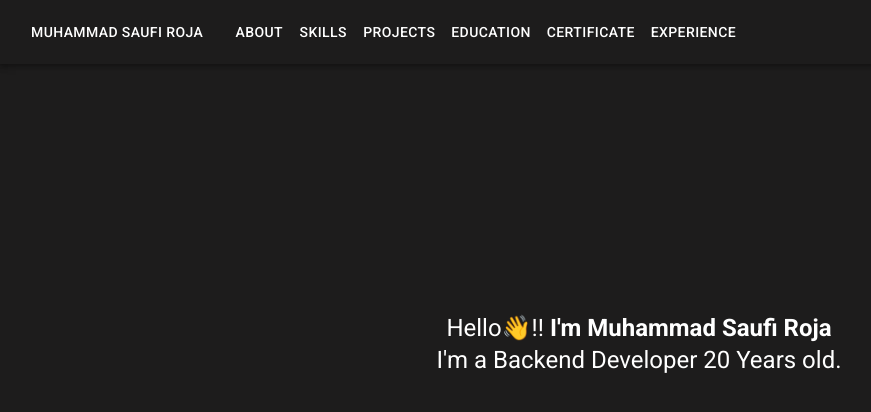
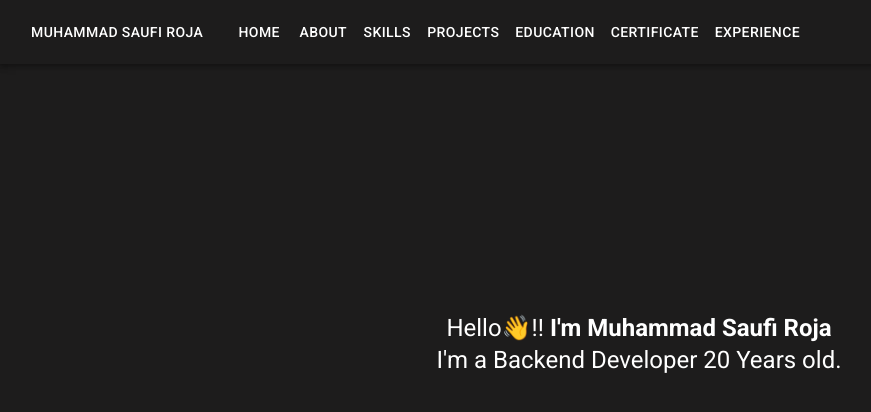
Before and after one commit to saufiroja/portofolio, a React (Create React App) app: page / in a window 1280 px wide. Shown: the top 412 px of the page, without its empty margins (1-872 px from the left). Built offline with nearby package versions, Linux system fonts and the light colour scheme.

Commit message:
added home

```diff
--- a/src/components/Nav/Navbar.jsx
+++ b/src/components/Nav/Navbar.jsx
@@ -85,6 +85,9 @@ const Navbar = () => {
                 display: { xs: 'block', md: 'none' },
               }}
             >
+              <MenuItem onClick={handleHome}>
+                <Typography textAlign='center'>Home</Typography>
+              </MenuItem>
               <MenuItem onClick={handleAbout}>
                 <Typography textAlign='center'>About</Typography>
               </MenuItem>
@@ -112,6 +115,12 @@ const Navbar = () => {
             Muhammad Saufi Roja
           </Typography>
           <Box sx={{ flexGrow: 1, display: { xs: 'none', md: 'flex' } }}>
+            <Button
+              onClick={handleHome}
+              sx={{ color: 'white', display: 'block' }}
+            >
+              Home
+            </Button>
             <Button
               onClick={handleAbout}
               sx={{ color: 'white', display: 'block' }}
```
